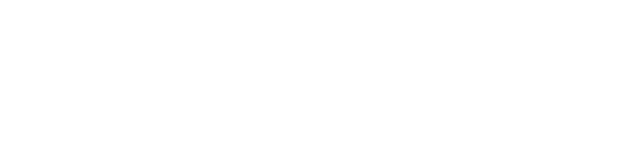
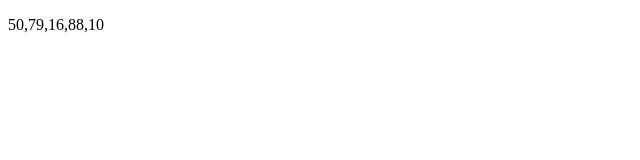
Before and after one commit to andreamarangon/js-simon, a plain HTML site: page index.html in a window 1280 px wide. Shown: the whole page, without its empty margins (0-640 px from the left). Drawn offline with nearby package versions, Linux system fonts and the light colour scheme.

Commit message:
piccolo avanzamento con stampa numeri random

```diff
--- a/assets/js/main.js
+++ b/assets/js/main.js
@@ -2,18 +2,19 @@ $(document).ready(function() {
   randomNumberInRange(1,100);
   createNumber(randomNumbers);
 
+  //genero 5 numeri casuali e li inserisco nell'array randomNumber
+  $('#random-numbers').text(randomNumbers);
 
 });
 //creo un array vuoto per ospitare i numeri casuali
 var randomNumbers = [];
 
-//genero 5 numeri casuali e li inserisco nell'array randomNumber
+
 // randomNumbers = createNumber(array);
 console.log(randomNumbers);
 
+//faccio partire un timer di 30 secondi
 
-
-//faccio partire un timer di 30 secondi
 //chiedo all'utente di inserire per 5 volte un numero che ha visto precedentemente
 //con un prompt
 //il software dice quanti e quali numeri sono stati individuati
--- a/index.html
+++ b/index.html
@@ -11,10 +11,10 @@
 </head>
 <body>
 
-  <!-- <p id="random-numbers"></p>
-  <p id="user-numbers"></p>
-  <p id="exact-numbers"></p>
-  <p id="quantity-exact-numbers"></p> -->
+  <p id="random-numbers"></p>
+  <!-- <p id="user-numbers"></p> -->
+  <!-- <p id="exact-numbers"></p> -->
+  <!-- <p id="quantity-exact-numbers"></p> -->
 
 
 
```
